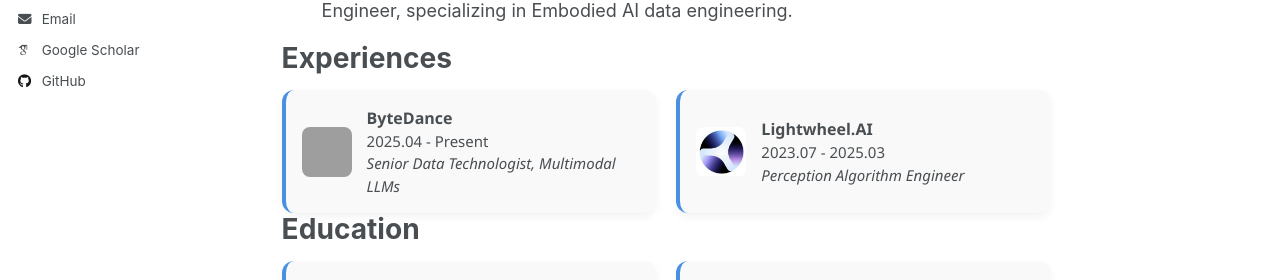
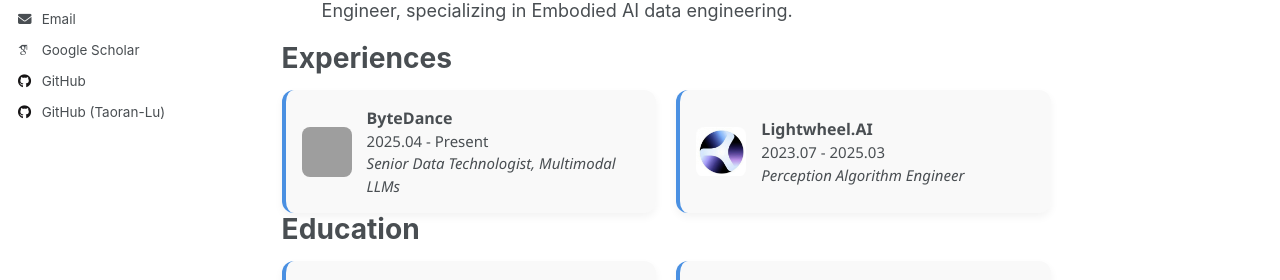
Before and after one commit to Colourent/Colourent.github.io, a Jekyll site: the page built from _pages/about.md, in a window 1280 px wide. Shown: the part 485-765 px from the top of the page. Built offline with Jekyll 4.4.1, drawn with Linux system fonts in a browser that asks for light colours; some web fonts are replaced; a script that is not in the unit is left out; grey boxes are pictures that could not be loaded.

Commit message:
Add second GitHub account (Taoran-Lu)

```diff
--- a/_config.yml
+++ b/_config.yml
@@ -48,6 +48,7 @@ author:
   codepen          : # Username
   dribbble         : # Username
   github           : "Colourent"
+  github2          : "Taoran-Lu"
   kaggle           : # Username
   stackoverflow    : # User number or user number and name (i.e., use "1" or "1/jeff-atwood")
 
--- a/_includes/author-profile.html
+++ b/_includes/author-profile.html
@@ -81,6 +81,9 @@
       {% endif %}
       {% if author.github %}
         <li><a href="https://github.com/{{ author.github }}"><i class="fab fa-fw fa-github icon-pad-right" aria-hidden="true"></i>GitHub</a></li>
+      {% endif %}
+      {% if author.github2 %}
+        <li><a href="https://github.com/{{ author.github2 }}"><i class="fab fa-fw fa-github icon-pad-right" aria-hidden="true"></i>GitHub (Taoran-Lu)</a></li>
       {% endif %}
       {% if author.kaggle %}
         <li><a href="https://kaggle.com/{{ author.kaggle }}"><i class="fab fa-fw fa-kaggle icon-pad-right" aria-hidden="true"></i>Kaggle</a></li>
```
